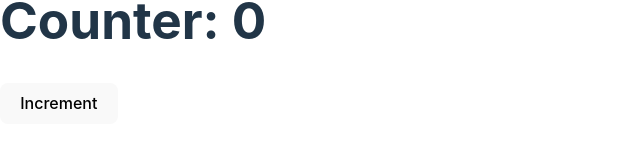
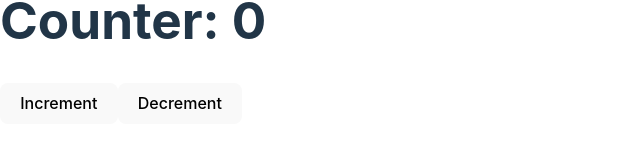
Before and after one commit to darbazali/react-app-with-fdd, a React (Vite) app: page / in a window 1280 px wide. Shown: the part 359-506 px from the top of the page, without its empty margins (0-640 px from the left). Built offline with nearby package versions, Linux system fonts and the light colour scheme.

Commit message:
Add decrement functionality to Counter component

```diff
--- a/src/features/counter/components/Counter.tsx
+++ b/src/features/counter/components/Counter.tsx
@@ -3,12 +3,14 @@ import { useCounterStore } from "../state/useCounterStore"
 const Counter = () => {
   const count = useCounterStore((state) => state.count)
   const increment = useCounterStore((state) => state.increment)
+  const decrement = useCounterStore((state) => state.decrement)
 
   return (
     <div>
       <h1>Counter: {count}</h1>
 
       <button onClick={increment}>Increment</button>
+      <button onClick={decrement}>Decrement</button>
     </div>
   )
 }
```
